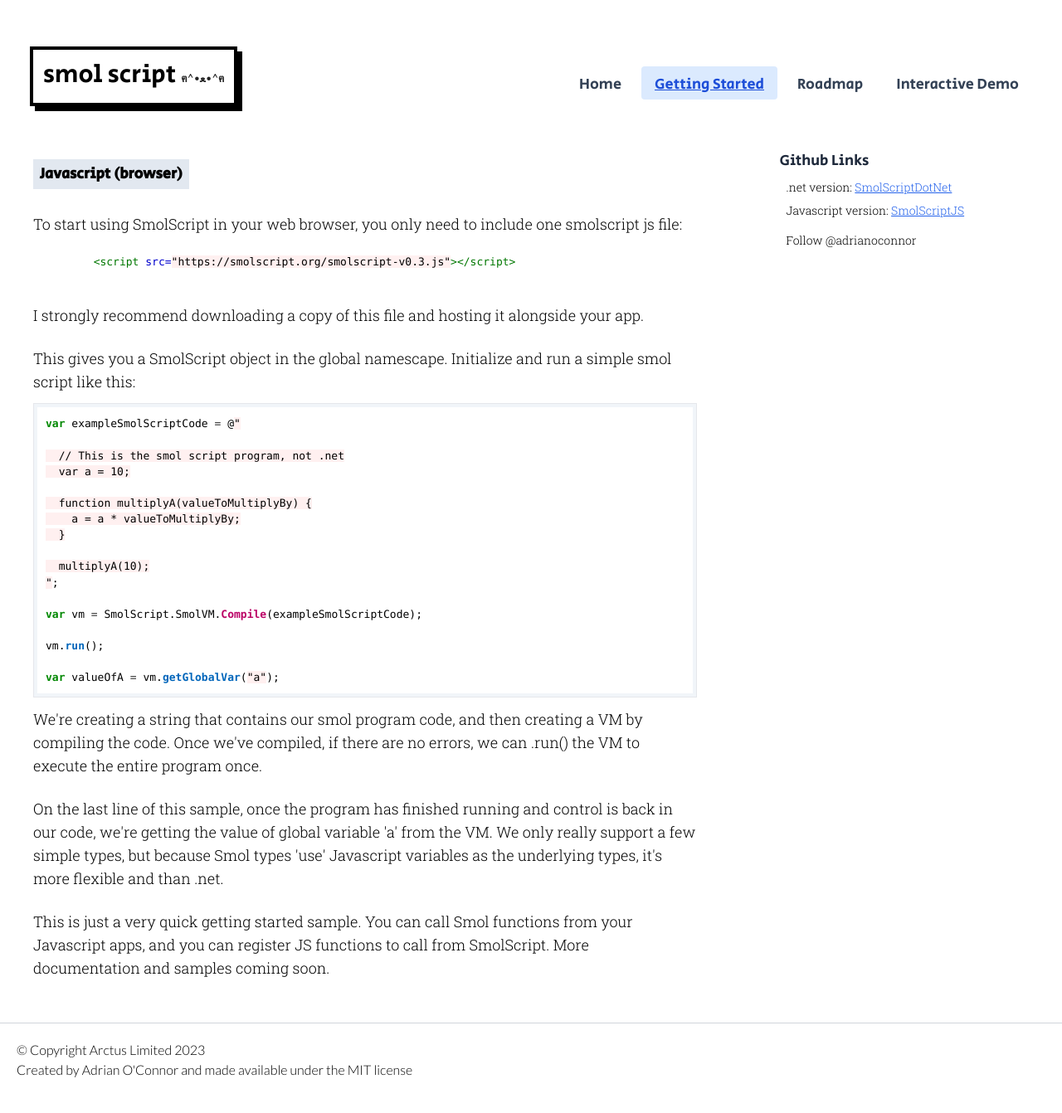
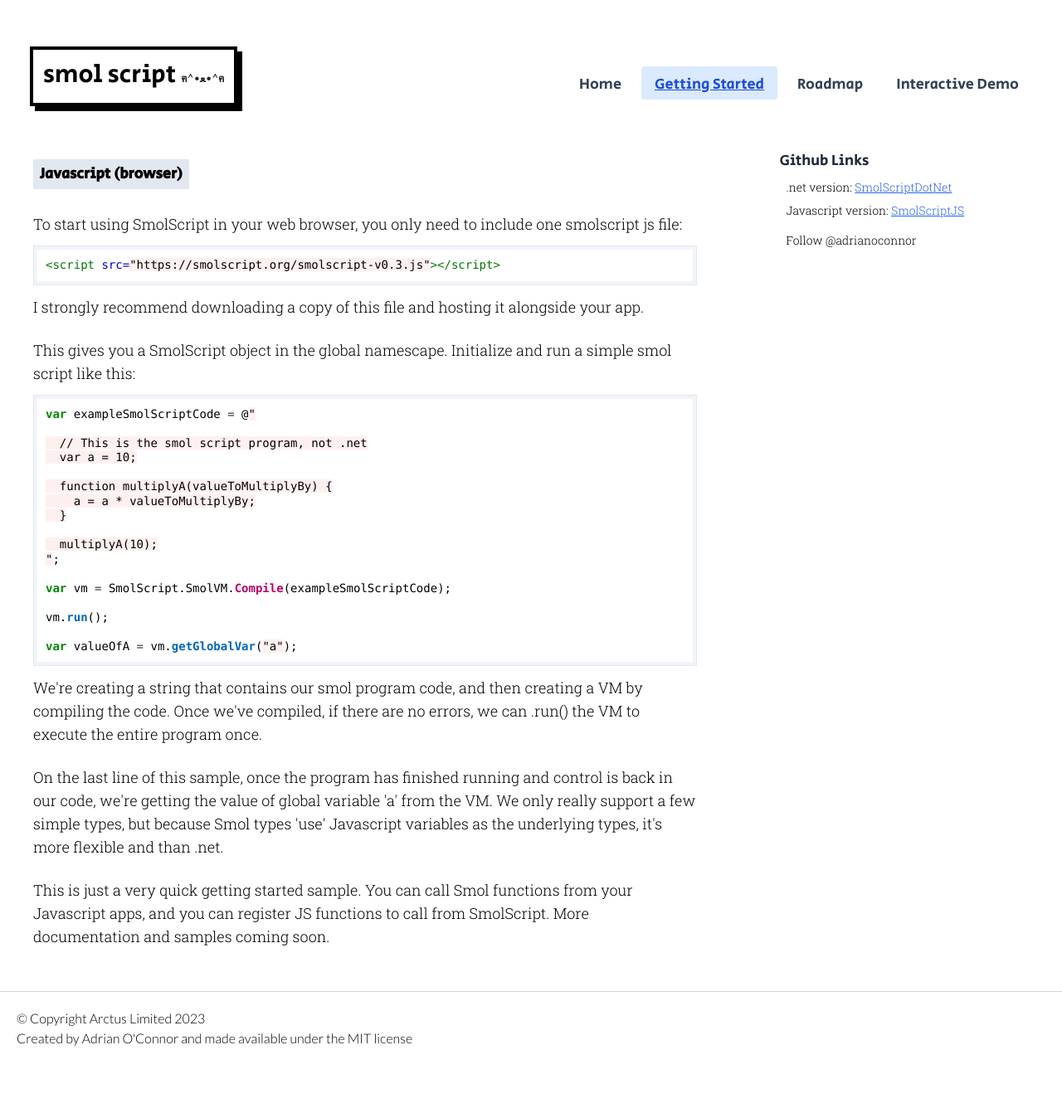
Before and after one commit to adrianoconnor/smolscriptdotorg, a Jekyll site: the page built from getting_started_js_browser.html, in a window 1280 px wide. Shown: the whole page at 83% size. Built offline with Jekyll 4.4.1, drawn with Linux system fonts in a browser that asks for light colours; nearby versions of some CDN libraries; after the commit the page ends 1304 px from its top, so only the background shows below that.

Commit message:
Fixed some font sizes

```diff
--- a/_layouts/default.html
+++ b/_layouts/default.html
@@ -20,7 +20,7 @@
     }
 
     pre, code {
-        font-size: 0.85em !important;
+        xx-font-size: 0.85em !important;
         line-height: 1.25em;
     }
     pre {
--- a/demo.html
+++ b/demo.html
@@ -65,7 +65,7 @@
         </div>
       </div>
       <div class="w-1/3 bg-slate-100 px-3 py-2">
-        <div id="decompiled" class="text-slate-600">
+        <div id="decompiled" class="text-slate-600 text-xs">
           <p class="text-sm my-2">When you compile your program the bytecode-style instructions will appear here.</p>
           <p class="text-sm my-2">Instructions that have * before them are 'checkpoints' for the step through debugger. They aren't fully implemented yet so might appear weird or inconsistent if you check too closely</p>
           <p class="text-sm my-2">You'll also notice that we do some wasteful operations. We don't optimise
@@ -74,7 +74,7 @@
 
         </div>
       </div>
-      <div class="w-1/3 bg-slate-200 px-3 py-2 text-slate-700">
+      <div class="w-1/3 bg-slate-200 px-3 py-2 text-slate-700 text-sm">
         <div id="results">
           <p class="text-sm my-2">When you run your program, the final value of any global variables generated by your program will be shown here.</p>
           <p class="text-sm my-2">Note that SmolScript is not 100% the same as Javascript with globals. Smol only supports var (not let), but var actually behaves like let unless its in the top-most scope.</p>
--- a/getting_started_dotnet.html
+++ b/getting_started_dotnet.html
@@ -25,7 +25,7 @@
         Initialize and run a simple smol script like this:
         </p>
 
-        <div class="border bg-slate-100 p-1">
+        <div class="border bg-slate-100 p-1 text-sm">
 {% highlight csharp %}
 using SmolScript;
 
--- a/getting_started_js_browser.html
+++ b/getting_started_js_browser.html
@@ -18,9 +18,11 @@
         To start using SmolScript in your web browser, you only need to include one smolscript js file:
         </p>
 
-        {% highlight html %}
-        <script src="https://smolscript.org/smolscript-v0.3.js"></script>
-        {% endhighlight %}
+        <div class="border bg-slate-100 p-1 text-sm">
+{% highlight html %}
+<script src="https://smolscript.org/smolscript-v0.3.js"></script>
+{% endhighlight %}
+        </div>
 
         <p class="py-3">
           I strongly recommend downloading a copy of this file and hosting it alongside your app.
@@ -30,7 +32,7 @@
         This gives you a SmolScript object in the global namescape. Initialize  and run a simple smol script like this:
         </p>
 
-        <div class="border bg-slate-100 p-1">
+        <div class="border bg-slate-100 p-1 text-sm">
 {% highlight js %}
 var exampleSmolScriptCode = @"
 
--- a/getting_started_js_npm.html
+++ b/getting_started_js_npm.html
@@ -21,7 +21,7 @@
         Initialize and run a simple smol script like this:
         </p>
 
-        <div class="border bg-slate-100 p-1">
+        <div class="border bg-slate-100 p-1 text-sm">
 {% highlight js %}
 const SmolScript = require("smolscript");
 
```
